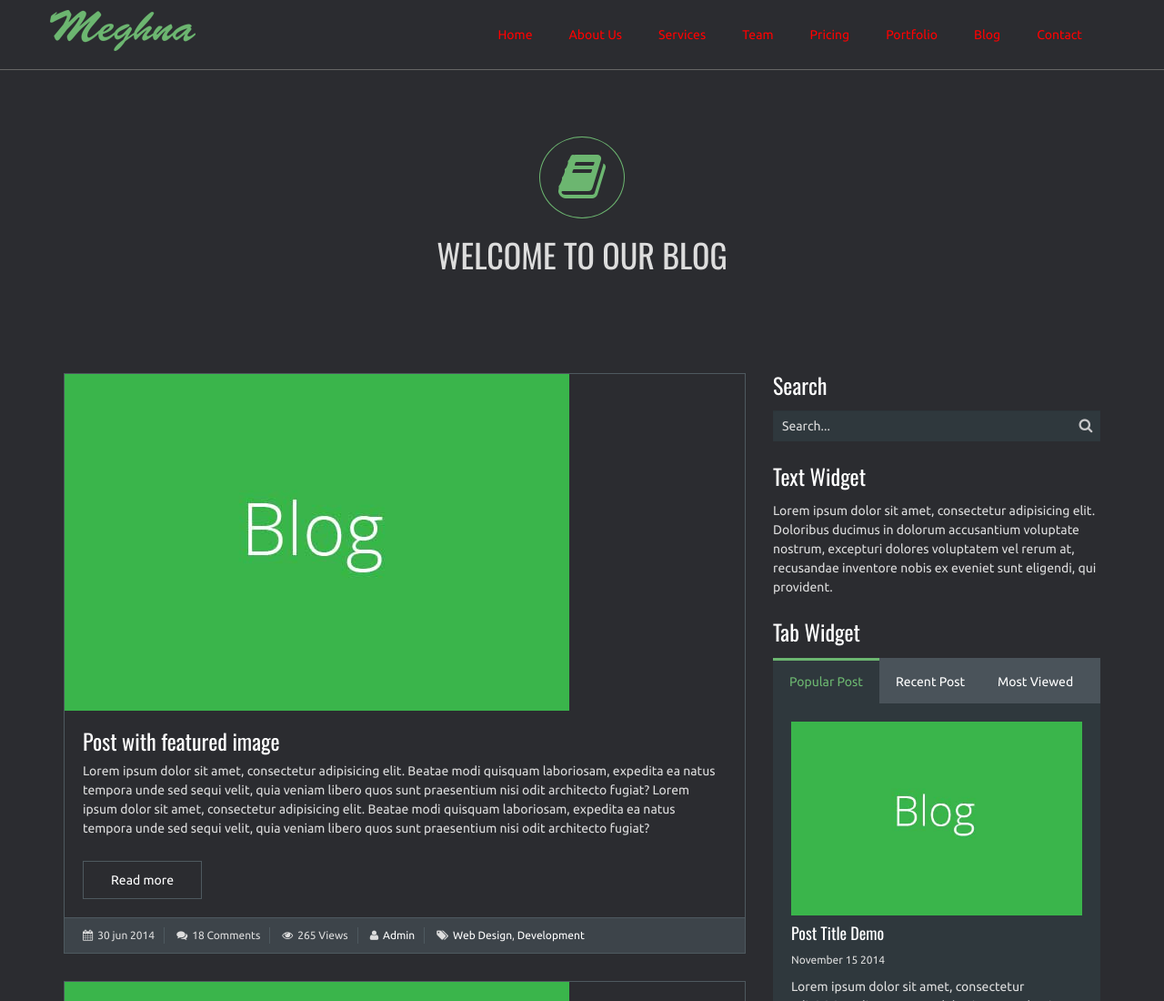
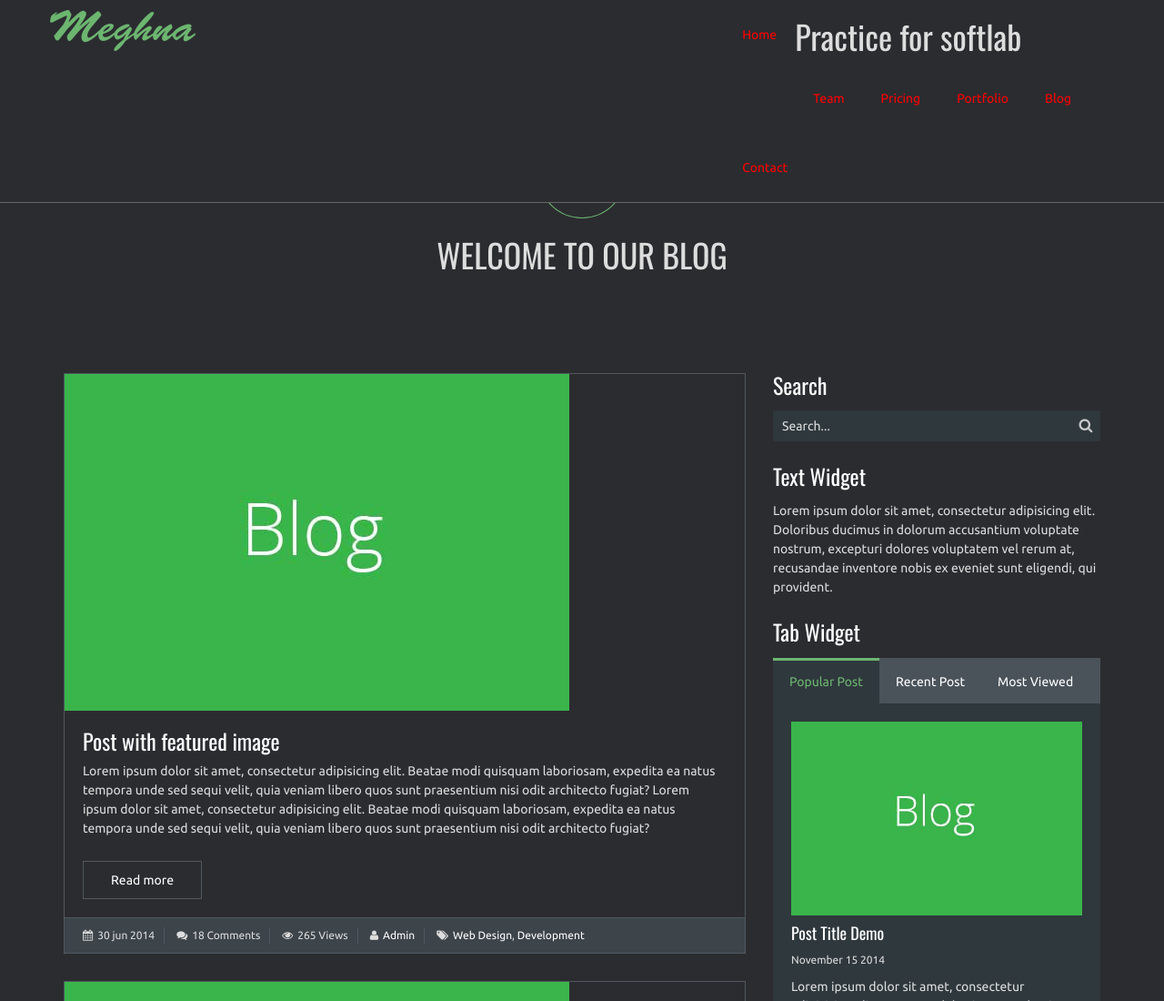
Before and after one commit to shweta-deosarkar/SHELL-Website, a plain HTML site: page SHELL Main Page/blog.html in a window 1280 px wide. Shown: the top 1100 px of the page at 91% size. Drawn offline with nearby package versions, Linux system fonts and the light colour scheme; some packages are replaced by stand-ins of ours; a script that the page names is missing.

Commit message:
made changes for softlab

```diff
--- a/SHELL Main Page/blog.html
+++ b/SHELL Main Page/blog.html
@@ -83,8 +83,7 @@
                 <nav class="collapse navbar-collapse navbar-right" >
                     <ul id="nav" class="nav navbar-nav">
                         <li><a href="index.html">Home</a></li>
-                        <li><a href="index.html#about">About Us</a></li>
-                        <li><a href="index.html#services">Services</a></li>
+                       <h1>Practice for softlab</h1>
                         <li><a href="index.html#our-team">Team</a></li>
                         <li><a href="index.html#pricing">Pricing</a></li>
                         <li><a href="index.html#showcase">Portfolio</a></li>
```
